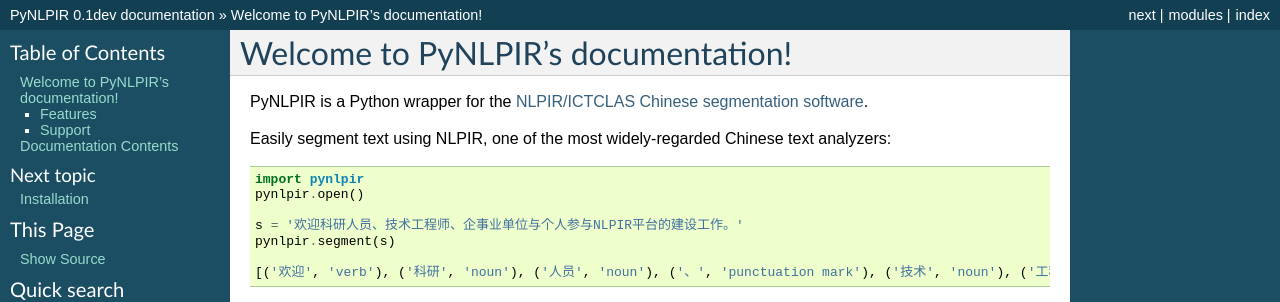
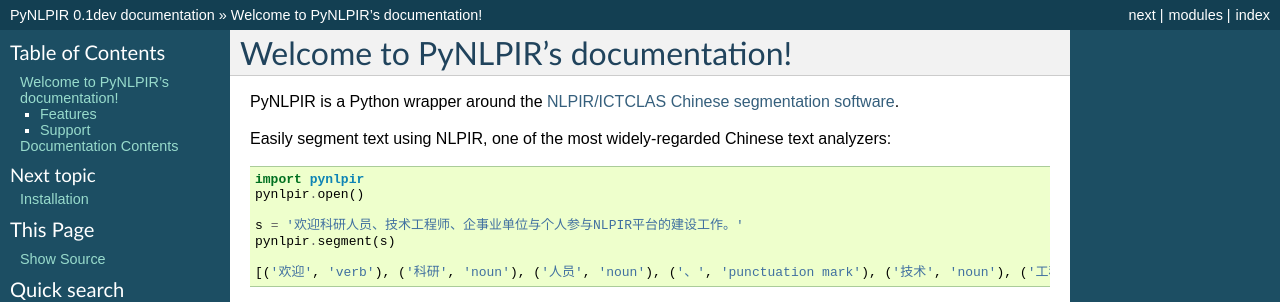
Before and after one commit to tsroten/pynlpir, a Sphinx documentation site: the page built from docs/index.rst, in a window 1280 px wide. Shown: the top 302 px of the page. Built offline with Sphinx 7.4.7, drawn with Linux system fonts in a browser that asks for light colours.

Commit message:
Fixes a typo in the project description.

```diff
--- a/README.rst
+++ b/README.rst
@@ -1,7 +1,7 @@
 PyNLPIR
 =======
 
-PyNLPIR is a Python wrapper for the
+PyNLPIR is a Python wrapper around the
 `NLPIR/ICTCLAS Chinese segmentation software <http://nlpir.org>`_.
 
 Easily segment text using NLPIR, one of the most widely-regarded Chinese text
--- a/docs/index.rst
+++ b/docs/index.rst
@@ -6,7 +6,7 @@
 Welcome to PyNLPIR's documentation!
 ===================================
 
-PyNLPIR is a Python wrapper for the
+PyNLPIR is a Python wrapper around the
 `NLPIR/ICTCLAS Chinese segmentation software <http://nlpir.org>`_.
 
 Easily segment text using NLPIR, one of the most widely-regarded Chinese text
--- a/setup.py
+++ b/setup.py
@@ -10,8 +10,8 @@
     author='Thomas Roten',
     author_email='thomas@roten.us',
     url='https://github.com/tsroten/pynlpir',
-    description=('A Python wrapper for the NLPIR/ICTCLAS Chinese segmentation '
-                 'software.'),
+    description=('A Python wrapper around the NLPIR/ICTCLAS Chinese '
+                 'segmentation software.'),
     long_description=long_description,
     platforms=['win32', 'win64', 'linux32', 'linux64'],
     classifiers=[
```
